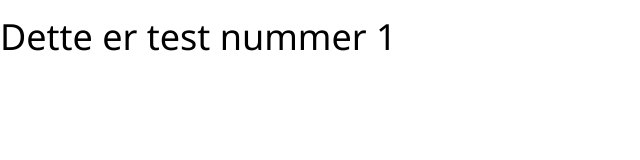
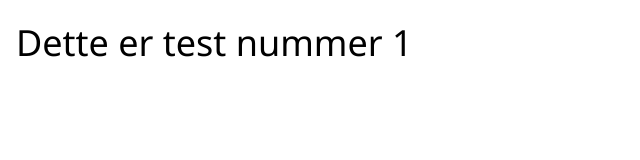
Before and after one commit to kaeia004/test-1, a plain HTML site: page index.html in a window 1280 px wide. Shown: the whole page, without its empty margins (0-640 px from the left). Drawn offline with nearby package versions, Linux system fonts and the light colour scheme.

Commit message:
Update index.html

```diff
--- a/index.html
+++ b/index.html
@@ -5,7 +5,7 @@
   </head>
 
   <body>
-    <h1>Dette er test nummer 1</h1>
+    <h1 class= "w3-margin">Dette er test nummer 1</h1>
     <div>
 
     </div>
```
